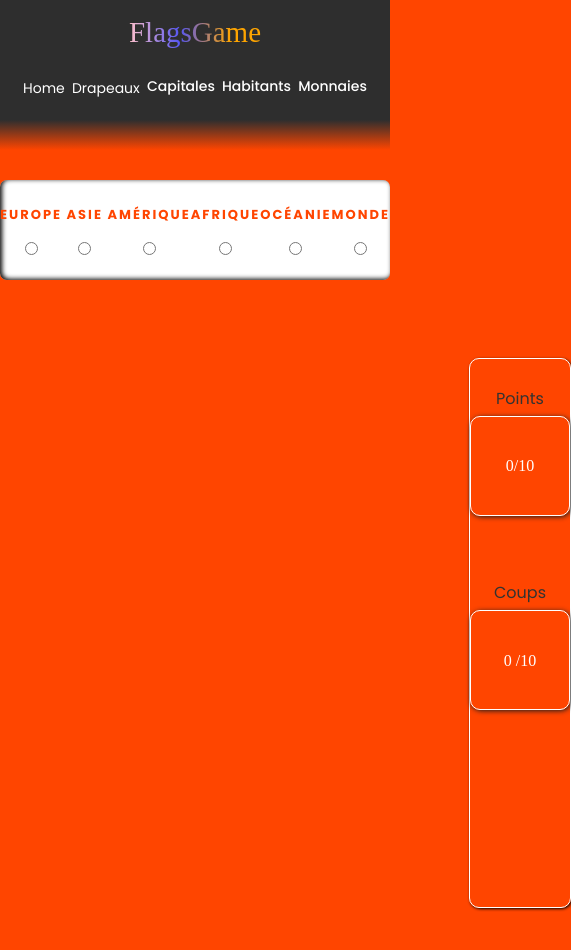
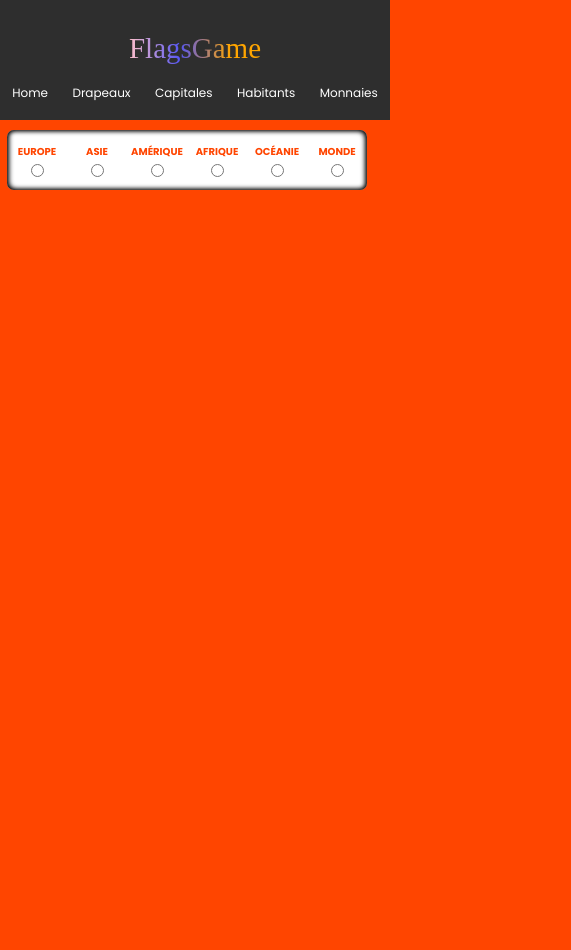
Before and after one commit to Github1234fab/FlagsGameV2, a Vue app in the folder FlagsGameV2/: page /game in a window 390 px wide. Shown: the top 950 px of the page, 571 px wide, since content can reach past the window. Built offline with nearby package versions, Linux system fonts and the light colour scheme; a web font is replaced by a local one.

Commit message:
ok MQ. reste à intégrer rejouer en dynmaique pour qu'il ne prenne pas de place

```diff
--- a/FlagsGameV2/src/components/HeaderComponent.vue
+++ b/FlagsGameV2/src/components/HeaderComponent.vue
@@ -2,30 +2,28 @@
   <div class="header">
     <div class="logo_container">
       <h1 class="title_header">FlagsGame</h1>
-     <!-- <i class="fa-solid fa-flag fa-lg logo"></i> -->
+      <!-- <i class="fa-solid fa-flag fa-lg logo"></i> -->
     </div>
     <nav>
       <router-link to="/" class="game_menu"> Home</router-link>
       <router-link to="/game" class="game_menu"> Drapeaux</router-link>
-      <h2 class="game_menu">Capitales</h2>
-      <h2 class="game_menu">Habitants</h2>
-      <h2 class="game_menu">Monnaies</h2>
+      <router-link to="" class="game_menu">Capitales</router-link>
+      <router-link to="" class="game_menu">Habitants</router-link>
+      <router-link to="" class="game_menu">Monnaies</router-link>
     </nav>
   </div>
 </template>
 <script></script>
 <style>
-body{
+body {
   background-color: black;
 }
-
 .header {
-   height:150px;
+  height: 120px;
   width: 100%;
-  background: linear-gradient(to bottom, #2e2e2e 80%, transparent);
+  background-color: #2e2e2e;
   display: flex;
   flex-direction: column;
-  /* justify-content: space-around; */
   align-items: center;
   align-content: center;
 }
@@ -34,36 +32,34 @@ body{
   font-size: 29px;
   margin-top: 15px;
   -webkit-background-clip: text;
-  background-image: linear-gradient(to left, orange 23% , rgb(86, 86, 242), pink );
+  background-image: linear-gradient(to left, orange 23%, rgb(86, 86, 242), pink);
   color: transparent;
-
 }
 nav {
-  width: 90%;
+  width: 100%;
   display: flex;
   justify-content: space-around;
 }
-
 .game_menu {
   margin-top: 20px;
   font-family: poppins;
   font-size: 14px;
   color: rgb(255, 255, 255);
-  transition: .200s ease-in-out;
-   transform: scale() rotate();
+  transition: 0.2s ease-in-out;
+  transform: scale() rotate();
   /* text-shadow: 0px 0px 1px #ffffff;  */
 }
 .game_menu:hover {
- transform: scale(1.1) rotate(4deg);
+  transform: scale(1.1) rotate(4deg);
 }
 .logo {
   margin-top: 10px;
   color: white;
   transform: rotate(0deg);
-  transition: .200s ease-in-out;
-   transform: scale(1);
+  transition: 0.2s ease-in-out;
+  transform: scale(1);
 }
-.logo:hover{
+.logo:hover {
   color: rgb(236, 243, 236);
   transform: scale(1.2);
   transform: rotate(5deg);
@@ -74,4 +70,29 @@ nav {
   width: 180px;
   align-items: center;
 }
+
+@media screen and (max-width: 768px) {
+  .header {
+    height: 120px;
+    width: 100%;
+    background-color: #2e2e2e;
+    display: flex;
+    flex-direction: column;
+    justify-content: space-around;
+    align-items: center;
+  }
+  nav {
+    width: 100%;
+    display: flex;
+  }
+  .game_menu {
+    margin-top: 0px;
+    font-family: poppins;
+    font-size: 12px;
+    color: rgb(255, 255, 255);
+    transition: 0.2s ease-in-out;
+    transform: scale() rotate();
+    margin-top: -20px;
+  }
+}
 </style>
--- a/FlagsGameV2/src/views/GameView.vue
+++ b/FlagsGameV2/src/views/GameView.vue
@@ -24,18 +24,18 @@
     </div>
   </div>
   <div class="container_Gaming">
-    <!-- <div class="container_gamer" ref="containerGamer"> -->
-    <!-- <div class="container_counter" ref="containerCounter">
-          <h3 class="counter_title">Points</h3>
-          <h3 class="counter">{{ counter }}</h3>
+    <div class="container_div" ref="container_Gaming">
+      <div class="container_flagAndCounter">
+        <div class="nbr_of_shot">
           <h3 class="counter_title">Coups</h3>
           <h3 class="counter">{{ gamePart }} /10</h3>
-          <button ref="newGame" @click="reload" class="new_game">Rejouer ?</button>
-        </div> -->
-
-    <div class="container_div" ref="container_Gaming">
-      <img :src="countryFlag" alt="Image des drapeaux" class="countryFlag" ref="flag" />
-      <!-- <h3 class="question">À quel pays appartient ce drapeau?</h3> -->
+        </div>
+        <img :src="countryFlag" alt="Image des drapeaux" class="countryFlag" ref="flag" />
+         <div class="points">
+          <h3 class="counter_title">Points</h3>
+          <h3 class="counter">{{ counter }}/10</h3>
+        </div>
+      </div>
       <div class="container_countries_names" ref="containerQuestionRandom">
         <div @click="reponse" class="countries_names" ref="divRedOne">
           {{ dataNameRandomOne }}
@@ -45,21 +45,11 @@
         </div>
         <div @click="reponse" class="countries_names" ref="divGreen">{{ countryName }}</div>
       </div>
-       <div ref="suivant" @click="restartGame" class="next">
+      <div ref="suivant" @click="restartGame" class="next">
         <i class="fa-solid fa-arrow-right fa-2xl arrow"></i>
       </div>
     </div>
-      <div class="container_counter" ref="containerCounter">
-        <div class="points">
-          <h3 class="counter_title">Points</h3>
-          <h3 class="counter">{{ counter }}/10</h3>
-        </div>
-        <div class="nbr_of_shot">
-          <h3 class="counter_title">Coups</h3>
-          <h3 class="counter">{{ gamePart }} /10</h3>
-        </div>
-        <button ref="newGame" @click="reload" class="new_game">Rejouer</button>
-      </div>
+      <button ref="newGame" @click="reload" class="new_game">Rejouer</button>
   </div>
 </template>
 <script>
@@ -210,22 +200,21 @@ export default {
 </script>
 
 <style>
-/* .container_game {
-  height: 100vh;
-  width: 100%;
-  display: flex;
-  flex-direction: column;
-  background:linear-gradient(to bottom, transparent 20%, white);
-  margin: 0 10px;
-} */
+
 .container_Gaming {
   height: 100vh;
   display: flex;
   justify-content: center;
   width: 100vw;
   gap: 50px;
-
 }
+ .container_flagAndCounter {
+    display: flex;
+    align-items: center;
+    justify-content: center;
+    width: 100%;
+    gap: 10px;
+  }
 .container_counter {
   height: 550px;
   margin-top: 78px;
@@ -261,7 +250,6 @@ export default {
   height: 600px;
   visibility: visible;
   width: 20%;
-
 }
 
 .counter {
@@ -385,14 +373,15 @@ export default {
   padding: 20px;
   border: solid white 2px;
   transform: scale();
-  transition: .200s ease-in;
+  transition: 0.2s ease-in;
 }
-.new_game_visible:hover{
+.new_game_visible:hover {
   box-shadow: 3px 3px 3px black inset;
   transform: scale(0.9);
 }
 .table_board {
   margin-top: 30px;
+  margin-left: 10px;
   background-color: white;
   box-shadow: 2px -1px 5px black inset;
   display: flex;
@@ -431,9 +420,10 @@ export default {
   align-items: center;
   align-content: center;
   font-family: poppins;
-  letter-spacing: 2px;
+  letter-spacing: 0px;
   text-transform: uppercase;
   font-weight: 700;
+  gap: 5px;
 }
 .next {
   color: rgb(117, 217, 16);
@@ -448,12 +438,148 @@ export default {
   align-content: center;
   justify-content: center;
   box-shadow: 1px 1px 5px rgb(23, 23, 23);
-  transition: .100s ease-in-out;
+  transition: 0.1s ease-in-out;
 }
-.next:hover{
+.next:hover {
   transform: scale(1.1);
 }
 .arrow {
   color: white;
 }
+
+/* ++++++++++++++++++++++++++++++++++++++++++++++++++++++++++++++ */
+
+
+@media screen and (max-width: 768px) {
+
+  .table_board {
+    margin-top: 10px;
+    background-color: white;
+    box-shadow: 2px -1px 5px black inset, -2px 1px 5px black inset;
+    display: flex;
+    flex-direction: column;
+    align-items: center;
+    justify-content: space-around;
+    padding-top: 0px;
+    padding-bottom: 0px;
+    height: 60px;
+    border-radius: 7px;
+    width: 360px;
+    margin-left: 7px;
+  }
+  .continent {
+    color: orangered;
+    font-size: 10px;
+    height: 40px;
+    width: 100%;
+    display: flex;
+    justify-content: center;
+    flex-direction: column;
+    align-items: center;
+    /* align-content: center; */
+    font-family: poppins;
+    letter-spacing: 0px;
+    text-transform: uppercase;
+    font-weight: 700;
+    margin-top: -10px;
+  }
+  .container_Gaming {
+    height: 100vh;
+    display: flex;
+    justify-content: center;
+    flex-direction: column;
+    width: 100vw;
+    gap: 50px;
+
+  }
+  .container_div_visible {
+    margin-top: -70px;
+    display: flex;
+    flex-direction: column;
+    align-items: center;
+    justify-content: center;
+    height: 600px;
+    visibility: visible;
+    width: 100%;
+  }
+  .countryFlag_visible {
+    height: 130px;
+    width: 190px;
+    box-shadow: 1px 1px 6px 0px rgb(69, 64, 64);
+    border-radius: 2px;
+    border: solid white 3px;
+    visibility: visible;
+  }
+  .container_countries_names {
+    display: flex;
+    flex-direction: column;
+    gap: 10px;
+    align-items: center;
+    align-content: center;
+    justify-content: center;
+    width: 70%;
+    height: 30%;
+    margin-top: 30px;
+  }
+  .countries_names {
+    color: rgb(1, 1, 72);
+    box-shadow: 1px 1px 7px 0px rgb(83, 82, 82);
+    background-color: white;
+    width: 70%;
+    padding: 10px;
+    font-size: 14px;
+    border-radius: 10px;
+    transition: 0.4s ease-in-out;
+    height: 60px;
+    display: flex;
+    align-items: center;
+    justify-content: center;
+  }
+  .next {
+    color: rgb(117, 217, 16);
+    width: 40px;
+    height: 40px;
+    font-size: 13px;
+    border-radius: 50%;
+    border: 2px solid rgb(53, 50, 50);
+    display: flex;
+    align-items: center;
+    align-content: center;
+    justify-content: center;
+    box-shadow: 1px 1px 5px rgb(23, 23, 23);
+    transition: 0.1s ease-in-out;
+    margin-top: 20px;
+  }
+  .next:hover {
+    transform: scale(1.1);
+  }
+  .container_flagAndCounter {
+    display: flex;
+    align-items: center;
+    justify-content: center;
+    width: 100%;
+    gap: 10px;
+  }
+  .counter {
+    display: flex;
+    align-items: center;
+    justify-content: center;
+    font-size: 14px;
+    color: rgb(255, 255, 255);
+    border: solid 2px white;
+    padding: 10px;
+    border-radius: 10px;
+    background-color: transparent;
+    width: 70px;
+    height: 70px;
+    box-shadow: 1px 1px 5px rgb(30, 30, 30);
+  }
+  .counter_title {
+    color: rgb(255, 255, 255);
+    font-size: 14px;
+    text-align: center;
+    font-weight: 400;
+    font-family: poppins;
+  }
+}
 </style>
--- a/FlagsGameV2/src/views/HomeView.vue
+++ b/FlagsGameV2/src/views/HomeView.vue
@@ -15,8 +15,9 @@
 </template>
 <script>
 import axios from 'axios'
-export default {
+export default{
   data() {
+
     return {
       flags: []
     }
```
